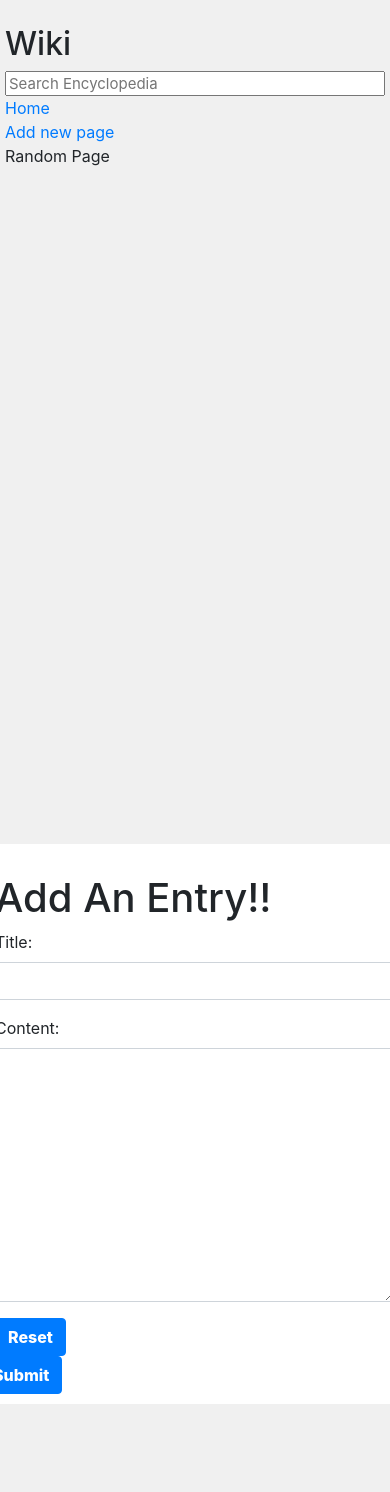
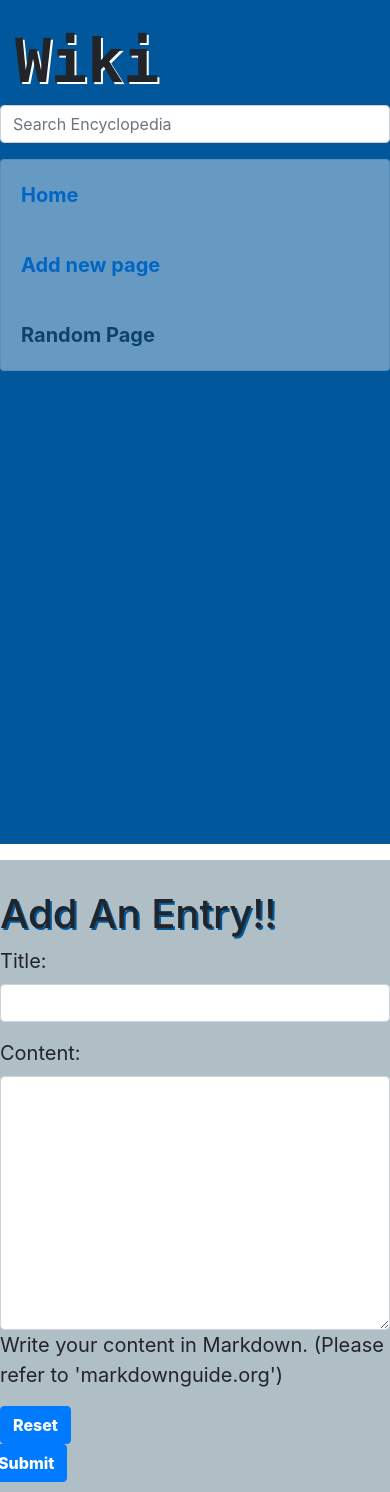
Before and after one commit to ApsMJ23/wiki_django, a Django app: page /encyclopedia/add_entry in a window 390 px wide; the page is wider, and only the part inside the window is pictured. Before the commit the page ends 1404 px from the top of that part, so only its background shows below. Run offline with Django 3.2, Linux system fonts and the light colour scheme; some libraries are stand-ins or nearby versions.

Commit message:
Enabled the search bar and did some styling

```diff
--- a/wiki_django/encyclopedia/static/encyclopedia/styles.css
+++ b/wiki_django/encyclopedia/static/encyclopedia/styles.css
@@ -1,6 +1,6 @@
 body {
     margin: 0;
-    background-color: white;
+    background-color: #78909c;
 }
 
 code {
@@ -8,6 +8,7 @@ code {
 }
 
 h1 {
+    text-shadow: 2px 2px #01579b;
     margin-top: 0px;
     padding-top: 20px;
 }
@@ -18,6 +19,8 @@ textarea {
 }
 
 .main {
+    font-size: 20px;
+    background-color: #b0bec5;
     padding: 10px;
 }
 
@@ -28,11 +31,21 @@ textarea {
 }
 
 .sidebar {
-    background-color: #f0f0f0;
+    background-color: #01579b;
     height: 100vh;
     padding: 20px;
 }
 
 .sidebar h2 {
+    font-size: 60px;
+    text-shadow: 2px 2px white;
+    font-weight: bolder;
+    font-family: monospace;
+    margin-left: 15px;
     margin-top: 5px;
 }
+
+.card {
+    opacity: .4;
+    font-weight: bold;
+}
--- a/wiki_django/encyclopedia/templates/encyclopedia/layout.html
+++ b/wiki_django/encyclopedia/templates/encyclopedia/layout.html
@@ -6,27 +6,32 @@
 
 <head>
     <title>{% block title %}{% endblock %}</title>
+    <link href="{% static 'encyclopedia/styles.css' %}?{% now 'U' %}" rel="stylesheet" type="text/css">
     <link rel="stylesheet" href="https://stackpath.bootstrapcdn.com/bootstrap/4.4.1/css/bootstrap.min.css" integrity="sha384-Vkoo8x4CGsO3+Hhxv8T/Q5PaXtkKtu6ug5TOeNV6gBiFeWPGFN9MuhOf23Q9Ifjh" crossorigin="anonymous">
-    <link href="{% static 'encyclopedia/styles.css' %}" rel="stylesheet">
+
 </head>
 
 <body>
     <div class="row">
-        <div class="sidebar col-lg-2 col-md-3">
+        <div class="sidebar col-lg-2 col-md-3 blockquote">
             <h2>Wiki</h2>
-            <form>
-                <input class="search" type="text" name="q" placeholder="Search Encyclopedia">
+            <form action="search_entry">
+                <div class="form-group">
+                    <input class="search form-control" type="text" name="q" placeholder="Search Encyclopedia">
+                </div>
             </form>
-            <div>
-                <a href="{% url 'index' %}"> Home </a>
+            <div class="card">
+                <div class="card-body">
+                    <a href="{% url 'index' %}" class="card-link"> Home </a>
+                </div>
+                <div class="card-body">
+                    <a href="{% url 'add_entry' %}" class="card-link">Add new page</a>
+                </div>
+                <div class="card-body">
+                    Random Page
+                </div>
+                {% block nav %} {% endblock %}
             </div>
-            <div>
-                <a href="{% url 'add_entry' %}">Add new page</a>
-            </div>
-            <div>
-                Random Page
-            </div>
-            {% block nav %} {% endblock %}
         </div>
         <div class="main col-lg-10 col-md-9">
             {% block body %} {% endblock %}
--- a/wiki_django/encyclopedia/urls.py
+++ b/wiki_django/encyclopedia/urls.py
@@ -3,6 +3,7 @@ from . import views
 
 urlpatterns = [
     path('add_entry', views.add_entry, name='add_entry'),
+    path('search_entry',views.search_entry, name = 'search_entry'),
     path('',views.index, name = 'index'),
     path("<str:title>",views.show_entry, name = 'show_entry'),
 
--- a/wiki_django/encyclopedia/views.py
+++ b/wiki_django/encyclopedia/views.py
@@ -1,7 +1,7 @@
 from django.shortcuts import render
 from . import util
 from django.urls import reverse
-from django.http import HttpResponseRedirect
+from django.http import HttpResponseRedirect, HttpResponse
 from django import forms
 import markdown2
 from django.utils.html import format_html
@@ -9,7 +9,7 @@ from django.utils.html import format_html
 #Creating a django Form
 class add_entry_form(forms.Form):
     title = forms.CharField(widget = forms.TextInput(attrs={"class":"form-control"}))
-    content = forms.CharField(widget=forms.Textarea(attrs={"class":"form-control"}))
+    content = forms.CharField(widget=forms.Textarea(attrs={"class":"form-control"}),help_text="Write your content in Markdown. (Please refer to 'markdownguide.org')")
 
 # Create your views here.
 
@@ -59,3 +59,18 @@ def add_entry(request):
     return render(request, "encyclopedia/add.html",{
         "form":add_entry_form()
     })
+
+
+#SEARCH BAR
+def search_entry(request):
+    title = request.GET.get("q")
+    entry1 = util.list_entries()
+    for i in entry1:
+        if i.lower() == title.lower():
+            show_entry = format_html(markdown2.markdown(util.get_entry(i)))
+            return render(request, "encyclopedia/entry.html", {
+                "entry" : show_entry,
+                "title" : title
+            })
+    if not title:
+        return render(request, "encyclopedia/error.html")
```
Also changed, not shown: wiki_django/entries/NBA.md (added, +9 -0 lines).
